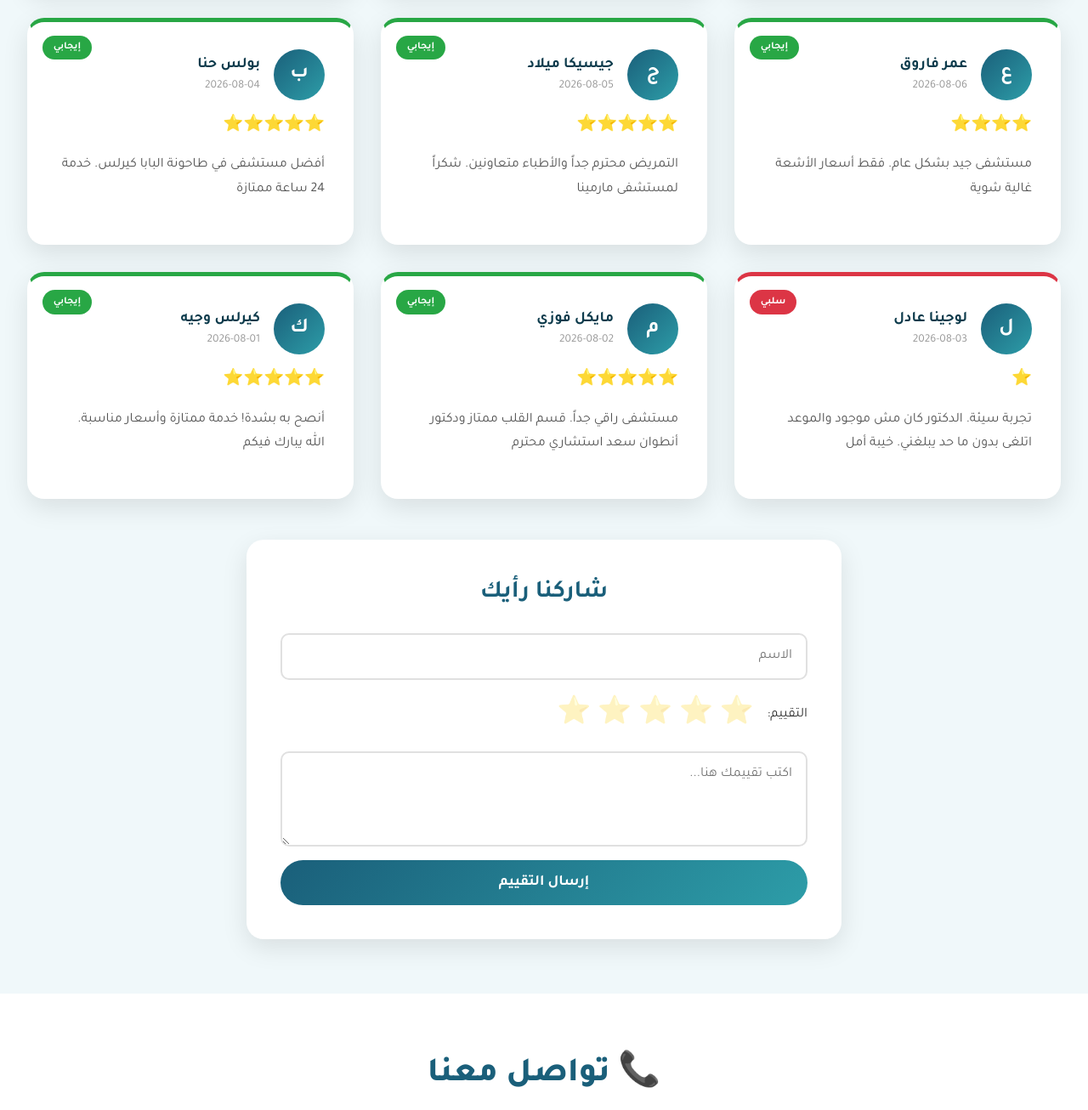
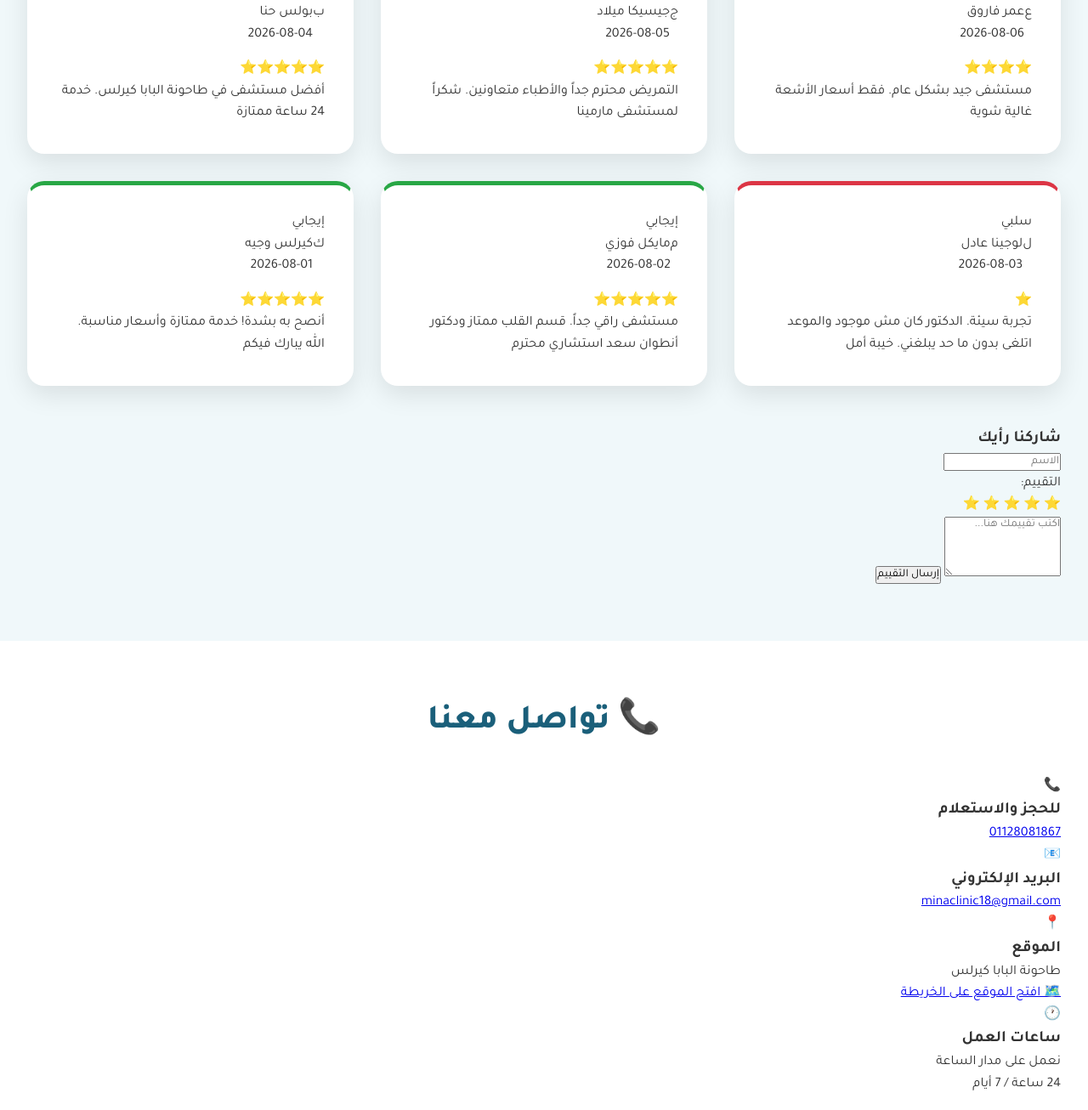
Before and after one commit to philopaterwagdy0-coder/marmina-hospital, a plain HTML site: page index.html in a window 1280 px wide. Shown: the part 10434-11740 px from the top of the page at 85% size. Drawn offline with Linux system fonts and the light colour scheme.

Commit message:
Update style.css

```diff
--- a/style.css
+++ b/style.css
@@ -24,9 +24,9 @@ body {
     color: var(--text-color);
     line-height: 1.6;
     background: var(--white);
+    overflow-x: hidden;
 }
 
-/* الهيدر */
 .main-header {
     background: linear-gradient(135deg, var(--dark-blue) 0%, var(--primary-blue) 100%);
     color: var(--white);
@@ -87,7 +87,6 @@ body {
     background: var(--teal);
 }
 
-/* القائمة الجانبية */
 .side-menu {
     position: fixed;
     top: 0;
@@ -136,7 +135,6 @@ body {
     color: var(--primary-blue);
 }
 
-/* البانر الرئيسي - صورة خلفية كاملة */
 .hero-banner {
     position: relative;
     min-height: 100vh;
@@ -151,7 +149,6 @@ body {
     padding: 2rem;
 }
 
-/* طبقة شفافة فوق الصورة */
 .hero-overlay {
     position: absolute;
     top: 0;
@@ -298,7 +295,6 @@ body {
     color: var(--dark-blue);
 }
 
-/* الأقسام */
 .container {
     padding: 4rem 2rem;
 }
@@ -315,7 +311,6 @@ body {
     background: var(--light-bg);
 }
 
-/* من نحن */
 .about-content {
     max-width: 1000px;
     margin: 0 auto;
@@ -365,7 +360,6 @@ body {
     margin-bottom: 0.5rem;
 }
 
-/* أزرار الفلترة */
 .filter-buttons {
     display: flex;
     flex-wrap: wrap;
@@ -397,7 +391,6 @@ body {
     border-color: var(--primary-blue);
 }
 
-/* شبكة الأطباء */
 .schedule-grid {
     display: grid;
     grid-template-columns: repeat(auto-fill, minmax(300px, 1fr));
@@ -532,7 +525,6 @@ body {
     margin: 0 1.5rem 1.5rem;
 }
 
-/* الأسئلة الشائعة */
 .faq-container {
     max-width: 800px;
     margin: 0 auto;
@@ -589,7 +581,6 @@ body {
     margin-bottom: 0.5rem;
 }
 
-/* التقييمات */
 .reviews-subtitle {
     text-align: center;
     color: #666;
@@ -707,315 +698,4 @@ body {
 }
 
 .reviewer-info {
-    display: flex;
-    align-items: center;
-    gap: 1rem;
-}
-
-.reviewer-avatar {
-    width: 60px;
-    height: 60px;
-    border-radius: 50%;
-    background: linear-gradient(135deg, var(--primary-blue), var(--teal));
-    display: flex;
-    align-items: center;
-    justify-content: center;
-    color: var(--white);
-    font-size: 1.5rem;
-    font-weight: 700;
-}
-
-.reviewer-name {
-    font-weight: 700;
-    color: var(--dark-blue);
-    font-size: 1.1rem;
-}
-
-.review-date {
-    color: #999;
-    font-size: 0.85rem;
-}
-
-.review-rating {
-    font-size: 1.2rem;
-    margin-bottom: 1rem;
-}
-
-.review-text {
-    color: #555;
-    line-height: 1.8;
-    margin-bottom: 1rem;
-}
-
-.review-type-badge {
-    position: absolute;
-    top: 1rem;
-    left: 1rem;
-    padding: 0.3rem 0.8rem;
-    border-radius: 20px;
-    font-size: 0.75rem;
-    font-weight: 700;
-}
-
-.review-type-badge.positive {
-    background: var(--success);
-    color: var(--white);
-}
-
-.review-type-badge.negative {
-    background: var(--danger);
-    color: var(--white);
-}
-
-.add-review-section {
-    max-width: 700px;
-    margin: 3rem auto 0;
-    background: var(--white);
-    padding: 2.5rem;
-    border-radius: 20px;
-    box-shadow: var(--shadow);
-}
-
-.add-review-section h3 {
-    color: var(--primary-blue);
-    margin-bottom: 1.5rem;
-    font-size: 1.8rem;
-    text-align: center;
-}
-
-.review-form {
-    display: flex;
-    flex-direction: column;
-    gap: 1rem;
-}
-
-.review-form input,
-.review-form textarea {
-    padding: 1rem;
-    border: 2px solid #e0e0e0;
-    border-radius: 10px;
-    font-family: 'Tajawal', sans-serif;
-    font-size: 1rem;
-    transition: 0.3s;
-}
-
-.review-form input:focus,
-.review-form textarea:focus {
-    outline: none;
-    border-color: var(--teal);
-}
-
-.rating-input {
-    display: flex;
-    align-items: center;
-    gap: 1rem;
-}
-
-.stars-input {
-    display: flex;
-    gap: 0.5rem;
-}
-
-.star {
-    font-size: 2rem;
-    cursor: pointer;
-    transition: 0.3s;
-    opacity: 0.3;
-}
-
-.star.active {
-    opacity: 1;
-    transform: scale(1.2);
-}
-
-.star:hover {
-    opacity: 0.7;
-}
-
-.btn-submit-review {
-    background: linear-gradient(135deg, var(--primary-blue), var(--teal));
-    color: var(--white);
-    border: none;
-    padding: 1rem;
-    border-radius: 50px;
-    font-weight: 700;
-    font-size: 1.1rem;
-    cursor: pointer;
-    transition: 0.3s;
-    font-family: 'Tajawal', sans-serif;
-}
-
-.btn-submit-review:hover {
-    transform: translateY(-3px);
-    box-shadow: 0 6px 20px rgba(26, 95, 122, 0.4);
-}
-
-/* التواصل */
-.contact-info {
-    display: grid;
-    grid-template-columns: repeat(auto-fit, minmax(250px, 1fr));
-    gap: 2rem;
-    max-width: 1000px;
-    margin: 2rem auto 0;
-}
-
-.contact-card {
-    background: var(--white);
-    padding: 2.5rem 2rem;
-    border-radius: 20px;
-    box-shadow: var(--shadow);
-    transition: 0.3s;
-}
-
-.contact-card:hover {
-    transform: translateY(-5px);
-    box-shadow: var(--shadow-hover);
-}
-
-.contact-icon {
-    font-size: 3.5rem;
-    margin-bottom: 1rem;
-}
-
-.contact-card h3 {
-    color: var(--primary-blue);
-    margin-bottom: 1rem;
-    font-size: 1.4rem;
-}
-
-.contact-card .phone-number {
-    display: inline-block;
-    background: var(--teal);
-    color: var(--white);
-    padding: 0.8rem 2rem;
-    border-radius: 50px;
-    text-decoration: none;
-    font-weight: 800;
-    font-size: 1.3rem;
-    margin-top: 0.5rem;
-    transition: 0.3s;
-}
-
-.contact-card .phone-number:hover {
-    background: var(--dark-blue);
-    transform: scale(1.05);
-}
-
-.email-link {
-    display: inline-block;
-    background: var(--primary-blue);
-    color: var(--white);
-    padding: 0.8rem 1.5rem;
-    border-radius: 50px;
-    text-decoration: none;
-    font-weight: 700;
-    font-size: 1.1rem;
-    margin-top: 0.5rem;
-    transition: 0.3s;
-    word-break: break-all;
-}
-
-.email-link:hover {
-    background: var(--teal);
-    transform: scale(1.05);
-}
-
-.location-btn {
-    display: inline-block;
-    background: linear-gradient(135deg, #4285F4 0%, #34A853 100%);
-    color: var(--white);
-    padding: 0.8rem 1.5rem;
-    border-radius: 50px;
-    text-decoration: none;
-    font-weight: 700;
-    font-size: 1rem;
-    margin-top: 0.8rem;
-    transition: all 0.3s ease;
-    box-shadow: 0 4px 12px rgba(66, 133, 244, 0.3);
-}
-
-.location-btn:hover {
-    transform: translateY(-3px);
-    box-shadow: 0 6px 20px rgba(66, 133, 244, 0.5);
-}
-
-footer {
-    background: var(--dark-blue);
-    color: var(--white);
-    text-align: center;
-    padding: 2rem;
-    font-weight: 700;
-}
-
-/* Responsive */
-@media (max-width: 768px) {
-    .hamburger {
-        display: flex;
-    }
-
-    .main-nav {
-        display: none;
-    }
-
-    .hero-banner {
-        min-height: 100vh;
-        background-attachment: scroll;
-    }
-
-    .hero-banner h1 {
-        font-size: 2.5rem;
-    }
-
-    .hero-banner h2 {
-        font-size: 1.5rem;
-    }
-
-    .mission-box {
-        padding: 1.5rem;
-    }
-
-    .mission-box h3 {
-        font-size: 1.4rem;
-    }
-
-    .mission-box p {
-        font-size: 1rem;
-    }
-
-    .contact-info-banner {
-        flex-direction: column;
-        gap: 1rem;
-    }
-
-    .filter-buttons {
-        flex-direction: column;
-        align-items: center;
-    }
-
-    .filter-btn {
-        width: 100%;
-        max-width: 300px;
-    }
-
-    .schedule-grid {
-        grid-template-columns: 1fr;
-    }
-
-    .service-item {
-        flex-direction: column;
-        text-align: center;
-    }
-
-    .reviews-grid {
-        grid-template-columns: 1fr;
-    }
-
-    .reviews-stats {
-        grid-template-columns: 1fr;
-    }
-
-    .review-header {
-        flex-direction: column;
-        gap: 1rem;
-    }
-}
+    display: flex
```
